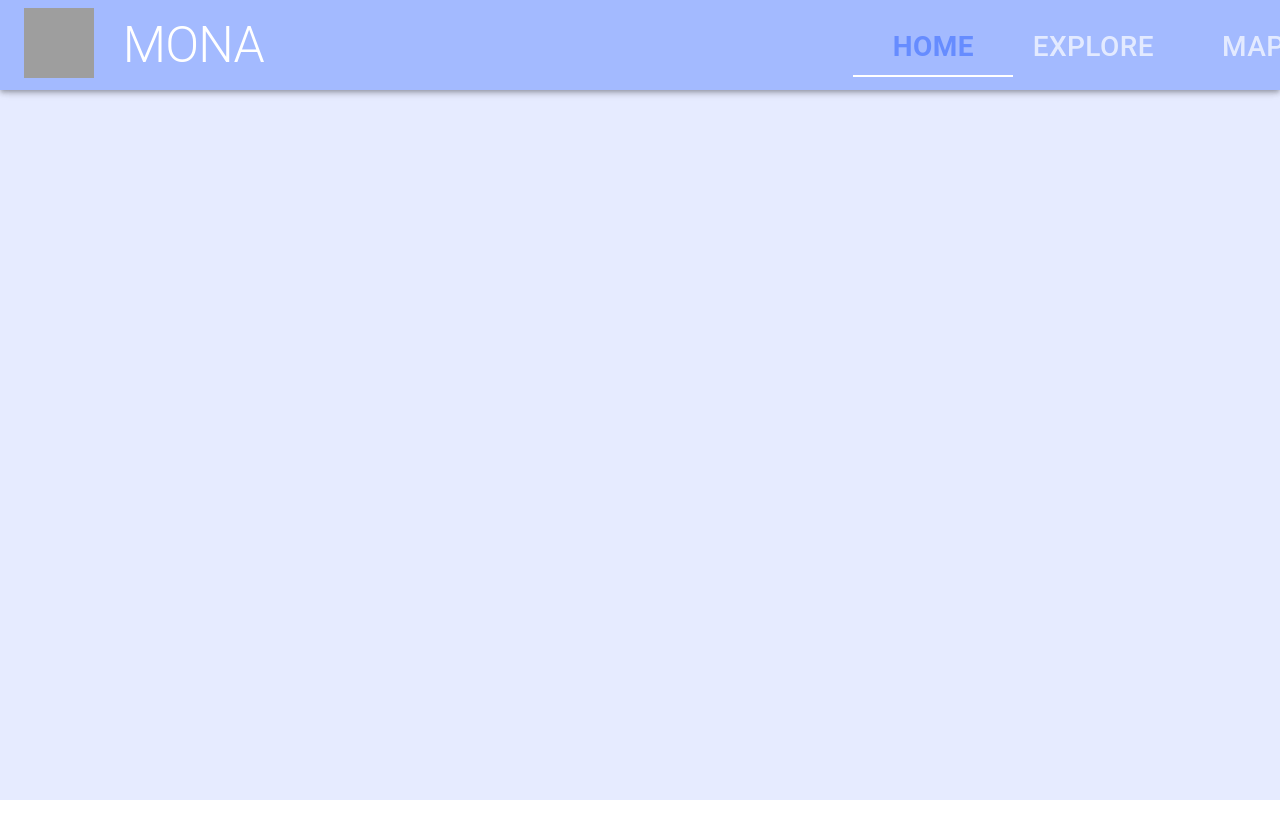
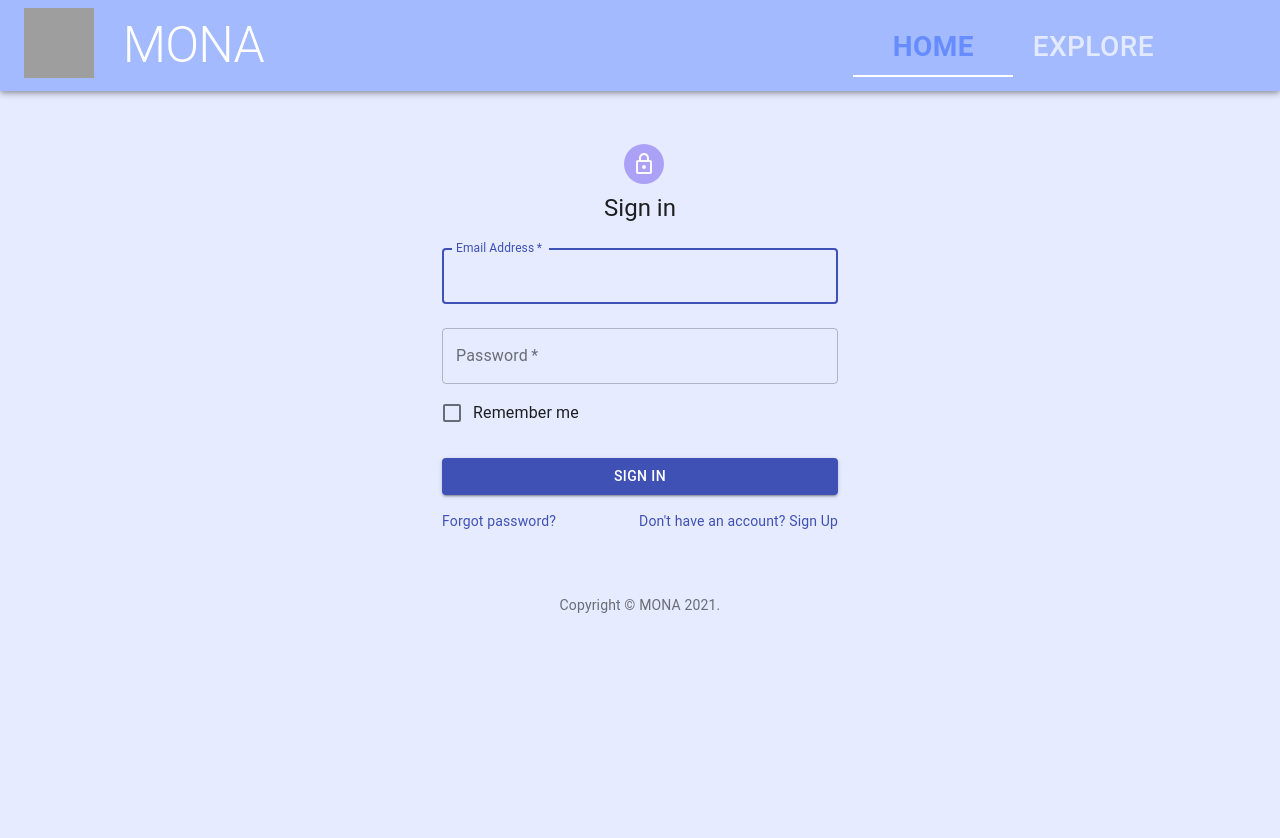
Before and after one commit to nrose171/MONA, a React (Create React App) app in the folder mona/: page /SignIn in a window 1280 px wide. Shown: the top 838 px of the page. Before the commit the page ends 800 px from the top, so only its background shows below. Built offline with nearby package versions, Linux system fonts and the light colour scheme; grey boxes are pictures that could not be loaded.

Commit message:
Added Sign In page

```diff
--- a/mona/src/App.js
+++ b/mona/src/App.js
@@ -2,12 +2,13 @@ import React, { useState } from "react";
 import Explore from "./Pages/Explore";
 import Home from "./Pages/Home";
 import Map from "./Pages/Map";
+import SignIn from "./Pages/SignIn";
 import { Link } from 'react-router-dom';
 import {BrowserRouter as Router, Switch, Route, BrowserRouter} from 'react-router-dom';
 import { AppBar, Tabs, Tab, Grid, Typography, Box, makeStyles } from "@material-ui/core";
 
 function App() {
-  const routes = ["/", "/Explore", "/Map"];
+  const routes = ["/", "/Explore", "/SignIn"];
   const classes = useStyles();
   const [value, setValue] = useState("/");
 
@@ -36,7 +37,7 @@ function App() {
                     </Box>
                   </Grid>
                   <Grid item xs={6} />
-                  <Grid item xs={4}>
+                  <Grid item xs={3}>
                     <Box pt={2}>
                       <Tabs
                         value={value}
@@ -57,7 +58,7 @@ function App() {
                         to={routes[1]}
                       />
                       <Tab
-                        label={<span className={ value === "/Map" ? classes.activeTab : classes.customStyleOnTab}>Map</span>}
+                        label={<span className={ value === "/Sign In" ? classes.activeTab : classes.customStyleOnTab}>Sign In</span>}
                         value={routes[2]}
                         component={Link}
                         to={routes[2]}
@@ -72,10 +73,11 @@ function App() {
         />
 
 
+
       <Switch>
         <Route path="/" exact component={Home} />
         <Route path="/Explore" component={Explore} />
-        <Route path="/Map" component={Map} />
+        <Route path="/SignIn" component={SignIn} />
       </Switch>
     </BrowserRouter>
     </div>
--- /dev/null
+++ b/mona/src/Pages/SignIn.js
@@ -0,0 +1,119 @@
+import React from 'react';
+import Avatar from '@material-ui/core/Avatar';
+import Button from '@material-ui/core/Button';
+import CssBaseline from '@material-ui/core/CssBaseline';
+import TextField from '@material-ui/core/TextField';
+import FormControlLabel from '@material-ui/core/FormControlLabel';
+import Checkbox from '@material-ui/core/Checkbox';
+import Link from '@material-ui/core/Link';
+import Grid from '@material-ui/core/Grid';
+import Box from '@material-ui/core/Box';
+import LockOutlinedIcon from '@material-ui/icons/LockOutlined';
+import Typography from '@material-ui/core/Typography';
+import { makeStyles } from '@material-ui/core/styles';
+import Container from '@material-ui/core/Container';
+
+function Copyright() {
+  return (
+    <Typography variant="body2" color="textSecondary" align="center">
+      {'Copyright © '}
+      <Link color="inherit" href="https://material-ui.com/">
+        MONA
+      </Link>{' '}
+      {new Date().getFullYear()}
+      {'.'}
+    </Typography>
+  );
+}
+
+const useStyles = makeStyles((theme) => ({
+  paper: {
+    marginTop: theme.spacing(8),
+    display: 'flex',
+    flexDirection: 'column',
+    alignItems: 'center',
+  },
+  avatar: {
+    margin: theme.spacing(1),
+    backgroundColor: "#aba1f7",
+  },
+  form: {
+    width: '100%', // Fix IE 11 issue.
+    marginTop: theme.spacing(1),
+  },
+  submit: {
+    margin: theme.spacing(3, 0, 2),
+  },
+}));
+
+export default function SignIn() {
+  const classes = useStyles();
+
+  return (
+    <div>
+    <Container component="main" maxWidth="xs">
+      <CssBaseline />
+      <div className={classes.paper} >
+        <Avatar className={classes.avatar} style={{marginTop: '10vh', marginLeft: '2vh'}}>
+          <LockOutlinedIcon />
+        </Avatar>
+        <Typography component="h1" variant="h5">
+          Sign in
+        </Typography>
+        <form className={classes.form} noValidate>
+          <TextField
+            variant="outlined"
+            margin="normal"
+            required
+            fullWidth
+            id="email"
+            label="Email Address"
+            name="email"
+            autoComplete="email"
+            autoFocus
+          />
+          <TextField
+            variant="outlined"
+            margin="normal"
+            required
+            fullWidth
+            name="password"
+            label="Password"
+            type="password"
+            id="password"
+            autoComplete="current-password"
+          />
+          <FormControlLabel
+            control={<Checkbox value="remember" color="primary" />}
+            label="Remember me"
+          />
+          <Button
+            type="submit"
+            fullWidth
+            variant="contained"
+            color="primary"
+            className={classes.submit}
+          >
+            Sign In
+          </Button>
+          <Grid container>
+            <Grid item xs>
+              <Link href="#" variant="body2">
+                Forgot password?
+              </Link>
+            </Grid>
+            <Grid item>
+              <Link href="#" variant="body2">
+                {"Don't have an account? Sign Up"}
+              </Link>
+            </Grid>
+          </Grid>
+        </form>
+      </div>
+      <Box mt={8}>
+        <Copyright />
+      </Box>
+    </Container>
+    </div>
+  );
+}
```
